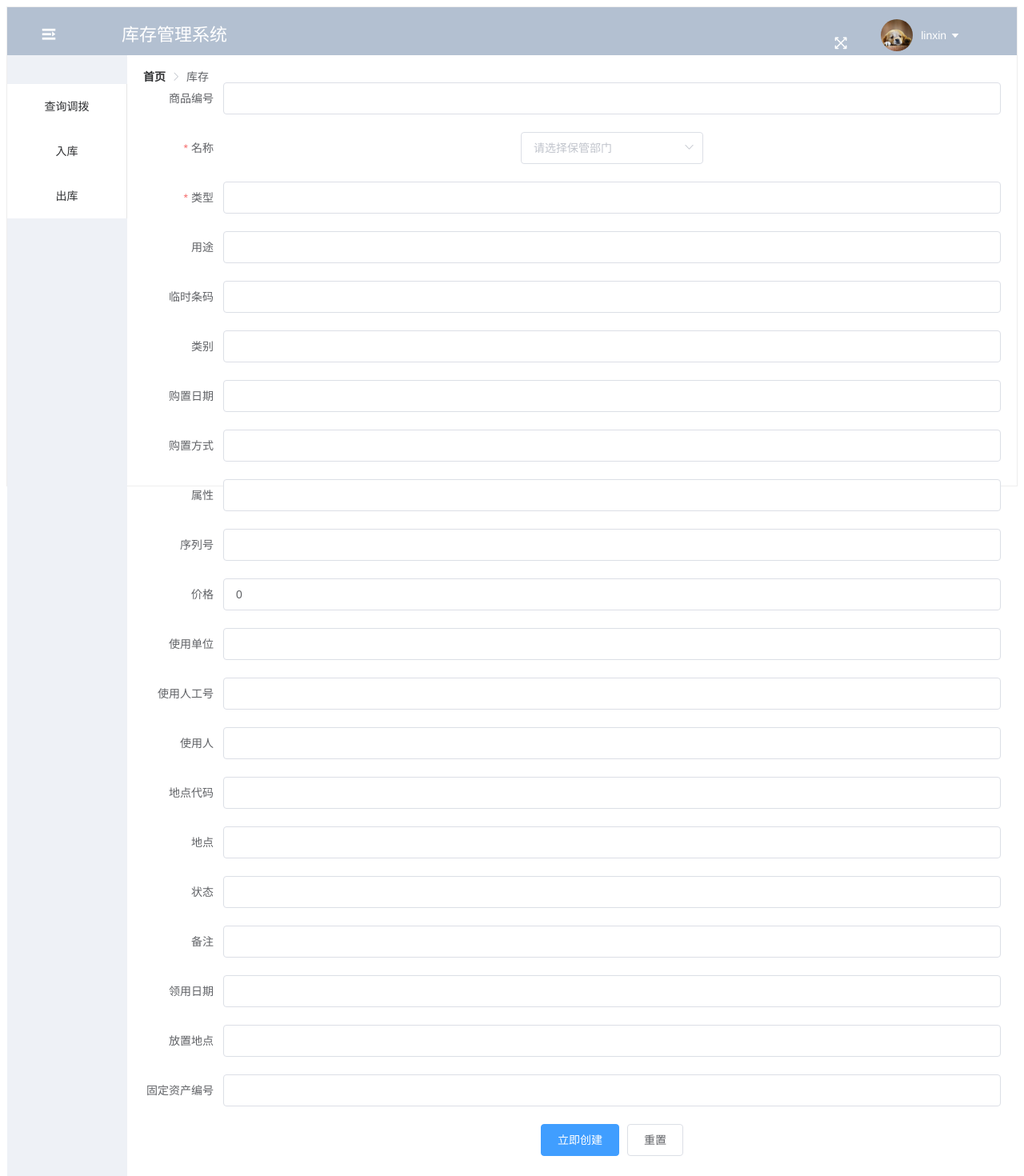
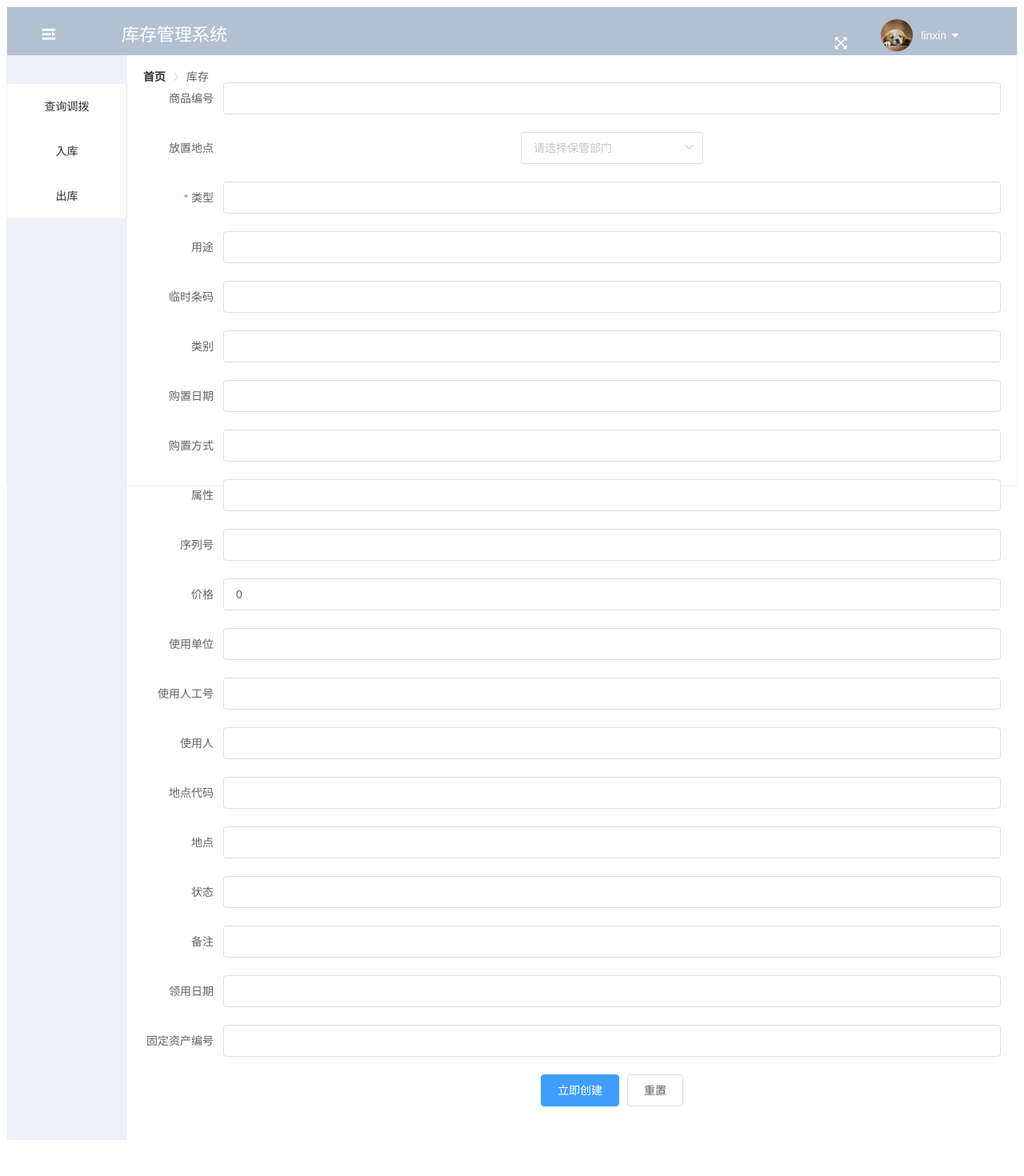
Before and after one commit to code828/stock_control, a Vue app: page /#/add in a window 1280 px wide. Shown: the top 1470 px of the page at 80% size. After the commit the page ends 1425 px from the top, so only its background shows below. Built offline with nearby package versions, Linux system fonts and the light colour scheme.

Commit message:
20191225

```diff
--- a/src/views/Addgoods.vue
+++ b/src/views/Addgoods.vue
@@ -10,7 +10,7 @@
       <el-form-item label="商品编号" prop="code">
         <el-input v-model="goodForm.code"></el-input>
       </el-form-item>
-      <el-form-item label="名称" prop="name">
+      <el-form-item label="放置地点" prop="address">
         <el-select v-model="goodForm.address" placeholder="请选择保管部门">
           <el-option label="区域一" value="shanghai"></el-option>
           <el-option label="区域二" value="beijing"></el-option>
@@ -66,9 +66,6 @@
       </el-form-item>
       <el-form-item label="领用日期" prop="out_date">
         <el-input v-model="goodForm.out_date"></el-input>
-      </el-form-item>
-      <el-form-item label="放置地点" prop="address">
-        <el-input v-model="goodForm.address"></el-input>
       </el-form-item>
       <el-form-item label="固定资产编号" prop="tag">
         <el-input v-model="goodForm.tag"></el-input>
```
